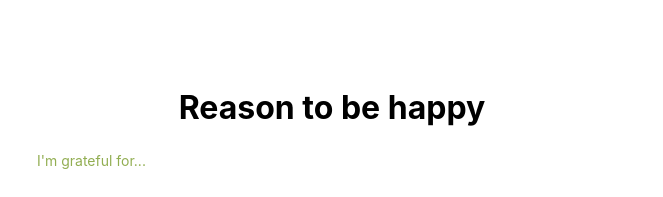
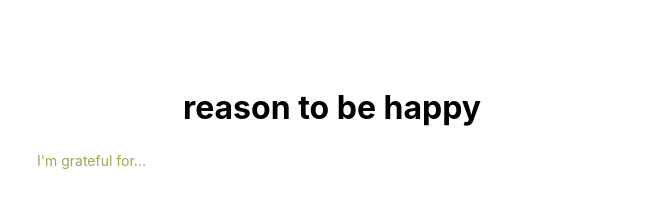
Before and after one commit to janessatran/gratitude-list, a React (Create React App) app: page / in a window 1280 px wide. Shown: the part 162-359 px from the top of the page, without its empty margins (308-971 px from the left). Built offline with nearby package versions, Linux system fonts and the light colour scheme.

Commit message:
Update title

```diff
--- a/src/App.js
+++ b/src/App.js
@@ -110,7 +110,7 @@ class GratitudeForm extends React.Component {
 class GratitudeListHeader extends React.Component {
   render() {
     let countHappyThings = happyThings.length > 0 ? happyThings.length : '';
-    let headerString = countHappyThings > 1 ? " Reasons to be happy" : " Reason to be happy";
+    let headerString = countHappyThings > 1 ? " reasons to be happy" : " reason to be happy";
     return <h1>{countHappyThings} {headerString}</h1>;
   }
 }
```
